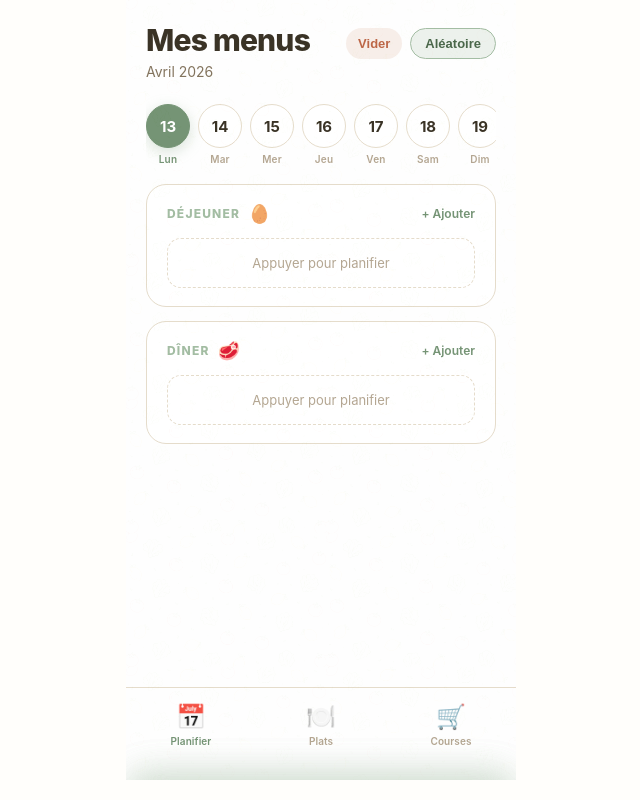
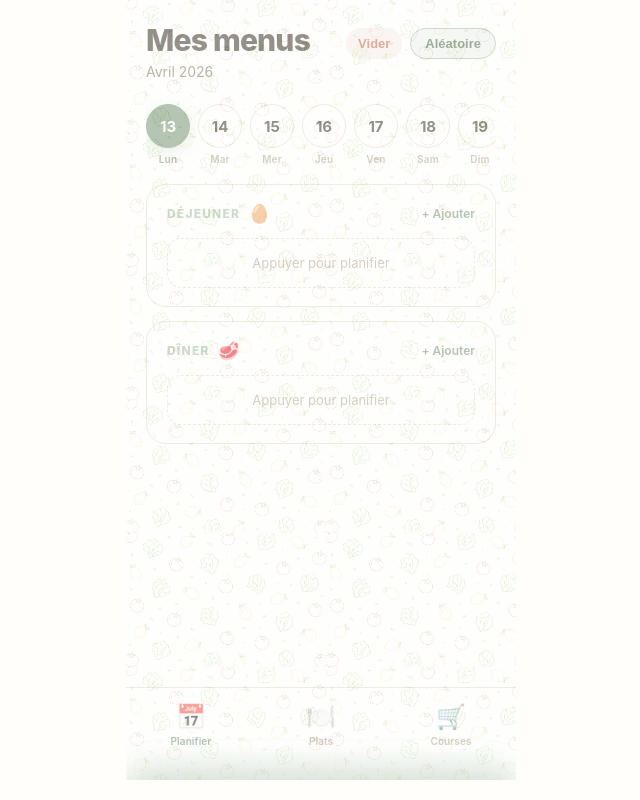
Before and after one commit to CelIOne/Mes-menus, a React (Vite) app: page / in a window 1280 px wide. Shown: the whole page, without its empty margins (319-959 px from the left). Built offline with nearby package versions, Linux system fonts and the light colour scheme.

Commit message:
Update App.jsx

```diff
--- a/src/App.jsx
+++ b/src/App.jsx
@@ -263,7 +263,7 @@ export default function App() {
   backgroundImage:'url(/fond-ecran.png)',
   backgroundRepeat:'repeat',
   backgroundSize:'200px',
-  opacity:0.07
+  opacity:0.5
 }} />
 
       <Toast msg={toast} bottom={toastBottom} />
```
